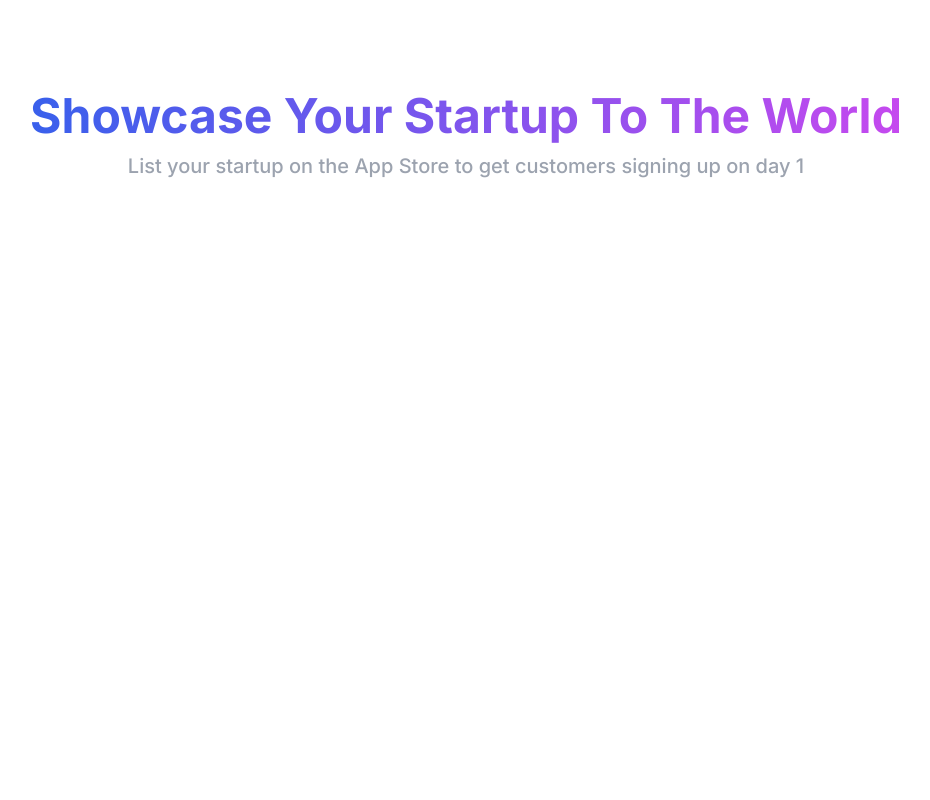
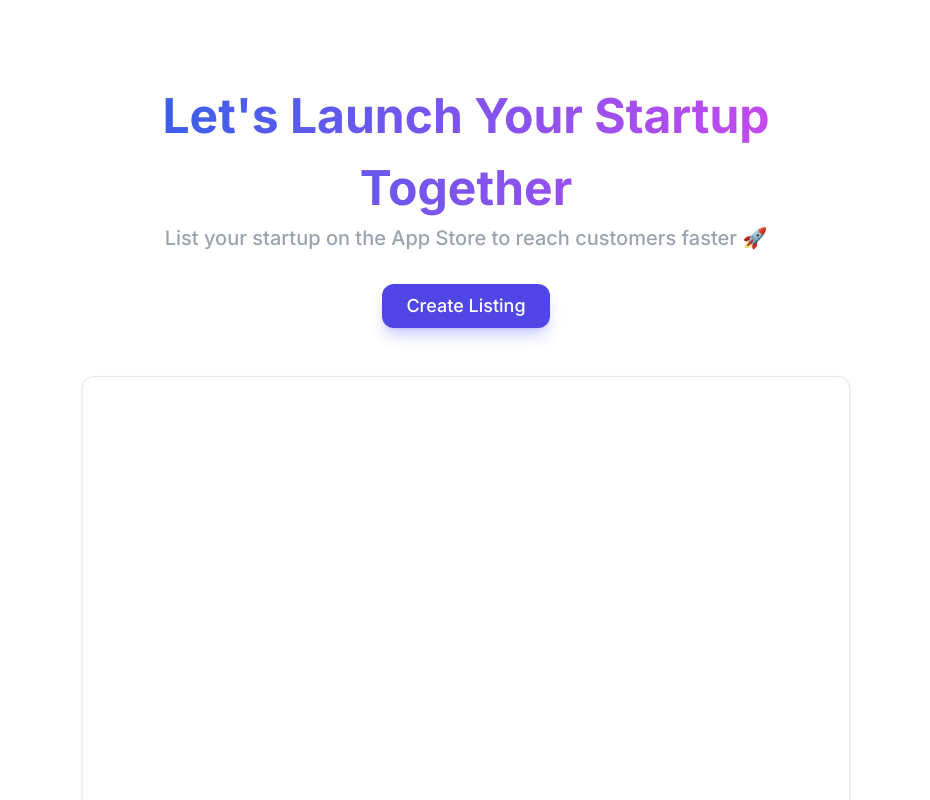
Before and after one commit to hasaansworld/deals-next, a Next.js app: page /add_listing in a window 1280 px wide. Shown: the top 800 px of the page, without its empty margins (174-1104 px from the left). Built offline with nearby package versions, Linux system fonts and the light colour scheme.

Commit message:
added create listing button on add listing page

```diff
--- a/app/add_listing/page.jsx
+++ b/app/add_listing/page.jsx
@@ -1,13 +1,18 @@
+import ActionButton from "../components/action-button/action_button";
 
 
 export default function AddListing() {
   return (
-    <div className="w-full p-20 overflow-auto">
-        <div className="w-full">
-        <h1 className="w-full text-center font-bold text-[3rem] text-transparent bg-gradient-to-r from-blue-600 to-fuchsia-500 bg-clip-text">
-            Showcase Your Startup To The World
-        </h1>
-        <p className="w-full text-center text-gray-400 font-medium text-xl">List your startup on the App Store to get customers signing up on day 1</p>
+    <div className="w-full px-60 py-20 overflow-auto">
+        <div className="w-full flex flex-col items-center">
+            <h1 className="text-center font-bold text-[3rem] text-transparent bg-gradient-to-r from-blue-600 to-fuchsia-500 bg-clip-text">
+                Let's Launch Your Startup Together
+            </h1>
+            <p className="text-gray-400 font-medium text-xl">List your startup on the App Store to reach customers faster 🚀</p>
+            <div className="mt-8">
+                <ActionButton text="Create Listing" />
+            </div>
+            <div className="w-[60vw] h-[40rem] shadow border border-gray-200 rounded-xl mt-12"></div>
         </div>
 
     </div>
```
